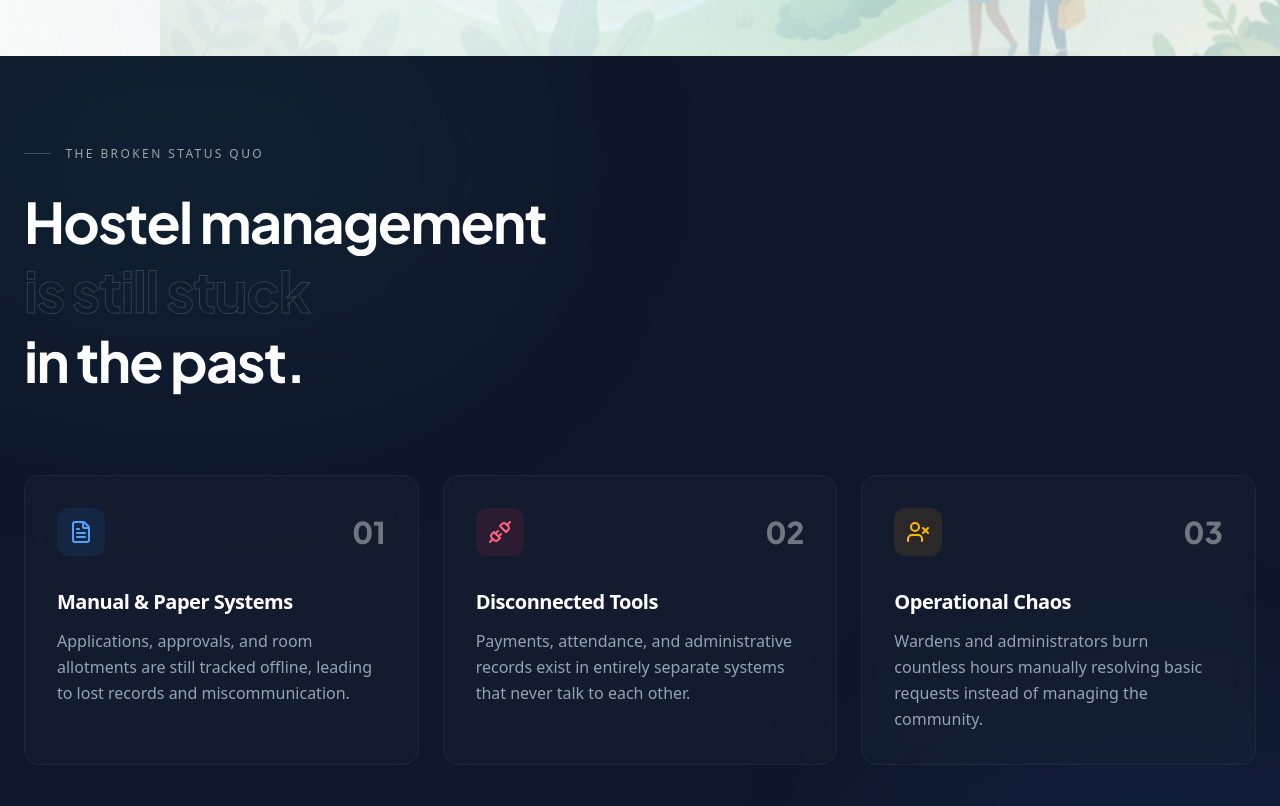
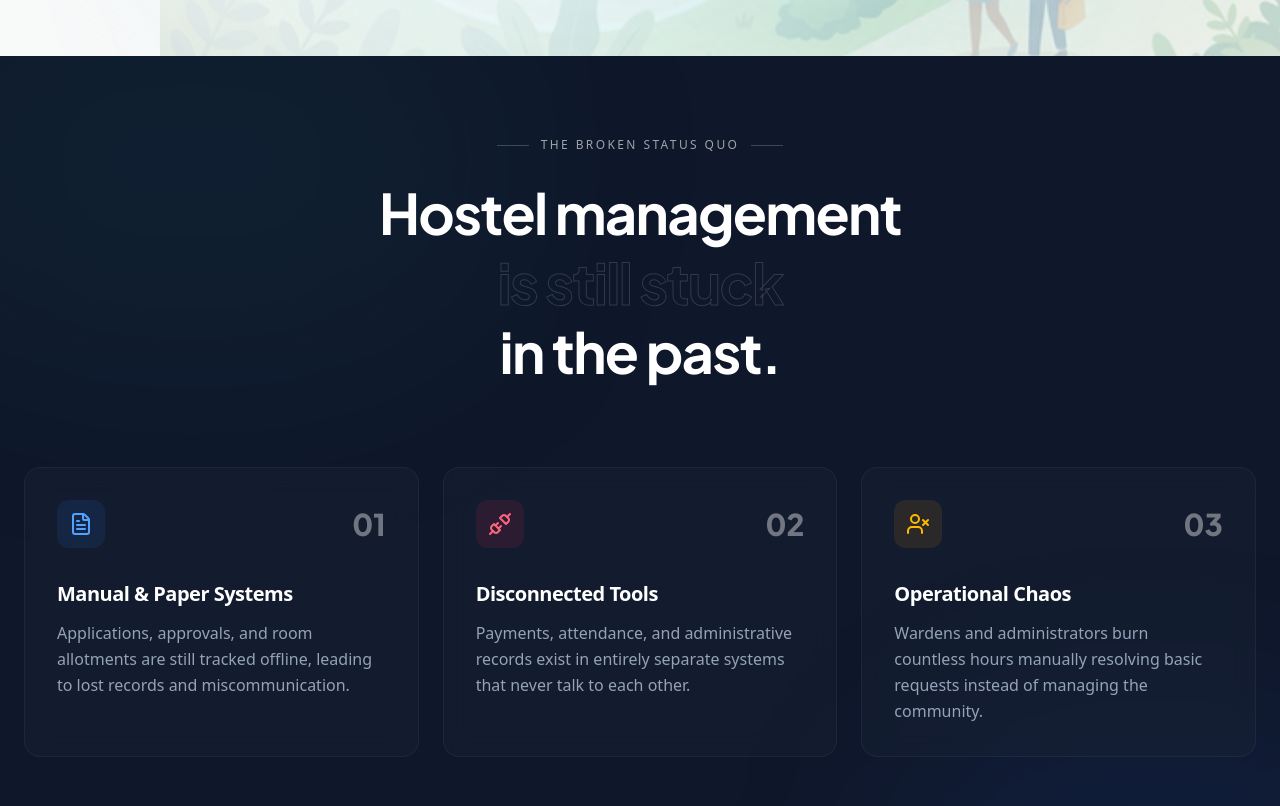
Before and after one commit to rachierich24/nestnwings, a Next.js app: page / in a window 1280 px wide. Shown: the part 854-1660 px from the top of the page. Built offline with nearby package versions, Linux system fonts and the light colour scheme.

Commit message:
fix: global centering for ProblemSection header and label

```diff
--- a/src/components/home/ProblemSection.tsx
+++ b/src/components/home/ProblemSection.tsx
@@ -79,9 +79,9 @@ export function ProblemSection() {
 
             <div className="container mx-auto px-4 md:px-6 relative z-10">
                 {/* Lando-style Masked Typography Reveal */}
-                <div className="max-w-3xl mb-16 md:mb-20 mx-auto md:mx-0">
+                <div className="max-w-3xl mb-16 md:mb-20 mx-auto">
                     {/* Small accent label */}
-                    <div className="overflow-hidden mb-6">
+                    <div className="flex justify-center mb-6 overflow-hidden">
                         <motion.div
                             initial="hidden"
                             animate={isInView ? "visible" : "hidden"}
@@ -89,13 +89,13 @@ export function ProblemSection() {
                             className="inline-flex items-center gap-3"
                         >
                             <span className="w-8 h-[1px] bg-white/20"></span>
-                            <span className="text-[12px] tracking-[0.2em] text-white/60 uppercase text-center w-full">The Broken Status Quo</span>
-                            <span className="w-8 h-[1px] bg-white/20 md:hidden"></span>
+                            <span className="text-[12px] tracking-[0.2em] text-white/60 uppercase whitespace-nowrap">The Broken Status Quo</span>
+                            <span className="w-8 h-[1px] bg-white/20"></span>
                         </motion.div>
                     </div>
 
                     {/* Massive Typography Set */}
-                    <h2 className="font-heading text-4xl md:text-[56px] font-bold tracking-[-0.03em] leading-[1.1] text-center md:text-left">
+                    <h2 className="font-heading text-4xl md:text-[56px] font-bold tracking-[-0.03em] leading-[1.1] text-center">
                         <div className="overflow-hidden py-1">
                             <motion.div initial="hidden" animate={isInView ? "visible" : "hidden"} variants={maskReveal} transition={{ delay: 0.1 }} className="text-white">
                                 Hostel management
@@ -118,7 +118,7 @@ export function ProblemSection() {
                                 initial="hidden"
                                 animate={isInView ? "visible" : "hidden"}
                                 variants={maskReveal}
-                                className="md:hidden text-white/20 text-center"
+                                className="md:hidden text-white/20"
                             >
                                 is still stuck
                             </motion.div>
```
